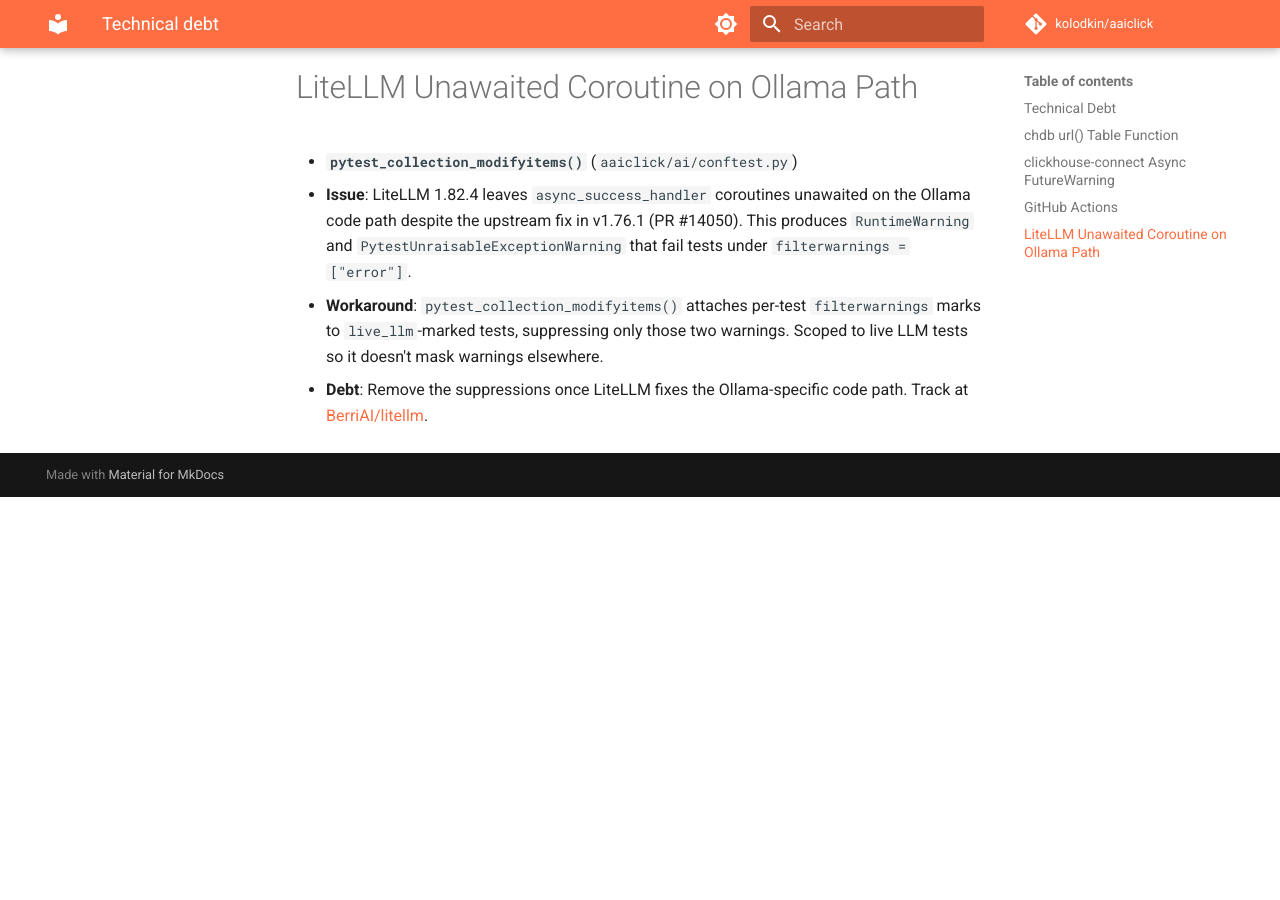
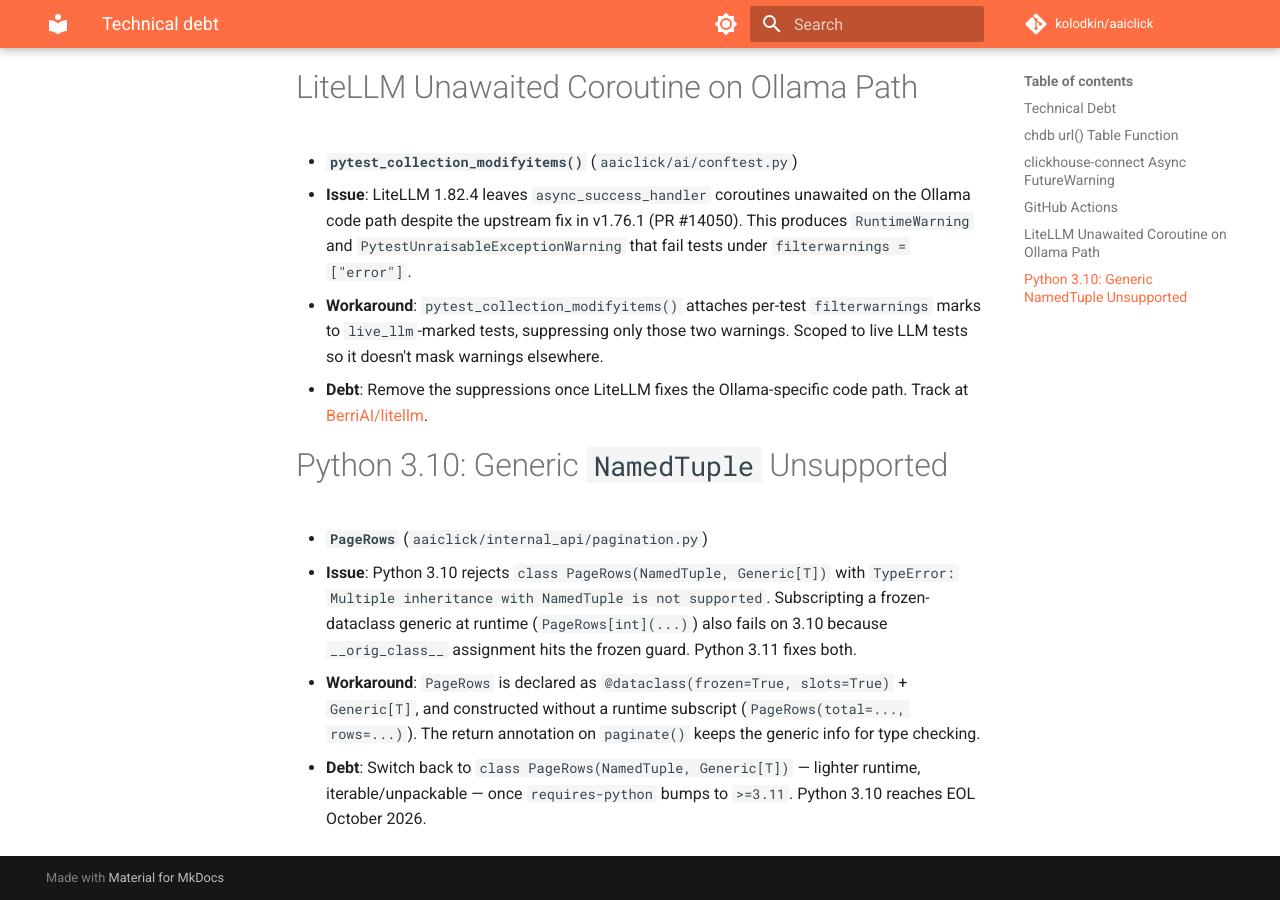
Before and after one commit to kolodkin/aaiclick, an MkDocs documentation site: the page built from docs/technical_debt.md, in a window 1280 px wide and 900 px high, scrolled down 1141 px. Built offline with MkDocs 1.6.1 and Material for MkDocs 9.7.7, drawn with Linux system fonts in a browser that asks for light colours; comment, search, counter and statistics services are not loaded; before the commit the page ends 1638 px from its top, so only the background shows below that.

Commit message:
docs: note Python 3.10 generic-NamedTuple limitation in technical_debt

```diff
--- a/docs/technical_debt.md
+++ b/docs/technical_debt.md
@@ -27,3 +27,10 @@ Technical Debt
   - **Issue**: LiteLLM 1.82.4 leaves `async_success_handler` coroutines unawaited on the Ollama code path despite the upstream fix in v1.76.1 (PR #14050). This produces `RuntimeWarning` and `PytestUnraisableExceptionWarning` that fail tests under `filterwarnings = ["error"]`.
   - **Workaround**: `pytest_collection_modifyitems()` attaches per-test `filterwarnings` marks to `live_llm`-marked tests, suppressing only those two warnings. Scoped to live LLM tests so it doesn't mask warnings elsewhere.
   - **Debt**: Remove the suppressions once LiteLLM fixes the Ollama-specific code path. Track at [BerriAI/litellm](https://github.com/BerriAI/litellm).
+
+# Python 3.10: Generic `NamedTuple` Unsupported
+
+- **`PageRows`** (`aaiclick/internal_api/pagination.py`)
+  - **Issue**: Python 3.10 rejects `class PageRows(NamedTuple, Generic[T])` with `TypeError: Multiple inheritance with NamedTuple is not supported`. Subscripting a frozen-dataclass generic at runtime (`PageRows[int](...)`) also fails on 3.10 because `__orig_class__` assignment hits the frozen guard. Python 3.11 fixes both.
+  - **Workaround**: `PageRows` is declared as `@dataclass(frozen=True, slots=True)` + `Generic[T]`, and constructed without a runtime subscript (`PageRows(total=..., rows=...)`). The return annotation on `paginate()` keeps the generic info for type checking.
+  - **Debt**: Switch back to `class PageRows(NamedTuple, Generic[T])` — lighter runtime, iterable/unpackable — once `requires-python` bumps to `>=3.11`. Python 3.10 reaches EOL October 2026.
```
